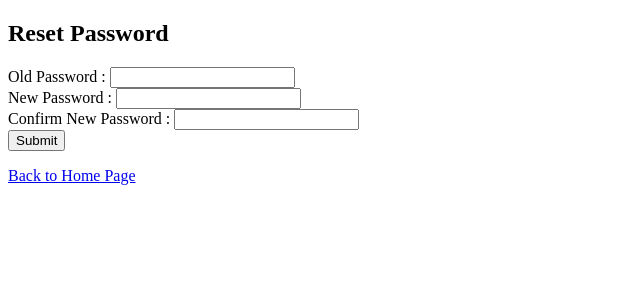
After one commit to PeterWD40/DevOps-Lab, a PHP site: page /reset_password.php in a window 1280 px wide. The commit adds this page. Shown: the top 300 px of the page, without its empty margins (0-640 px from the left). Run offline with PHP 8.4, Linux system fonts and the light colour scheme; data that the repository does not hold is empty.

Commit message:
users can change password

```diff
--- a/webapp/index.php
+++ b/webapp/index.php
@@ -68,7 +68,7 @@ if(isset($_GET['logout'])){
 
 <?php }?>
 	<div>
-	<a href="index.php?logout=1">Logout</a>
+	<a href="index.php?logout=1">Logout     </a>	<a href="reset_password.php">Reset Password</a>
 	</div>
 <?php endif; ?>
 
--- /dev/null
+++ b/webapp/reset_password.php
@@ -0,0 +1,43 @@
+<?php # include('server.php'); ?>
+
+<!DOCTYPE html>
+<html>
+<head>
+	<title>RESET PASSWORD</title>
+</head>
+<body>
+
+	<div class="containter">
+
+		<div class="header">
+
+			<h2>Reset Password</h2>
+		</div>
+		<form action="reset.php" method="post">
+
+			<?php include('errors.php') ?>
+
+		<div>
+			<label for="password">Old Password :</label>
+			<input type="password" name="oldpassword" required>
+		</div>
+
+		<div>
+			<label for="password">New Password :</label>
+			<input type="password" name="password" required>
+		</div>
+
+		<div>
+			<label for="password">Confirm New Password :</label>
+			<input type="password" name="password_2" required>
+		</div>
+
+		<button type="submit" name="reg_pass"> Submit </button>
+
+		<p><a href="index.php">Back to Home Page</a></p>
+
+		</form>
+
+	</div>
+</body>
+</html>
--- a/webapp/server.php
+++ b/webapp/server.php
@@ -75,7 +75,7 @@ if(count($errors) == 0 ){
 	mysqli_query($link, $query);
 	$_SESSION['username'] = $username;
 	$_SESSION['success'] = "You are now logged in";
-
+	$_SESSION['admin'] = $admin;
 	header("location: index.php");
 }
 }
--- a/webapp/view_requests.php
+++ b/webapp/view_requests.php
@@ -59,6 +59,12 @@ if(isset($_GET['logout'])){
       </tbody>
     </table>
 
+	<br>
+
+	<div>
+	  <a href="index.php">Back to Home Page</a>
+	</div>
+
 </body>
 
 </body>
```
Also changed, not shown: webapp/reset.php (added, +68 -0 lines).
